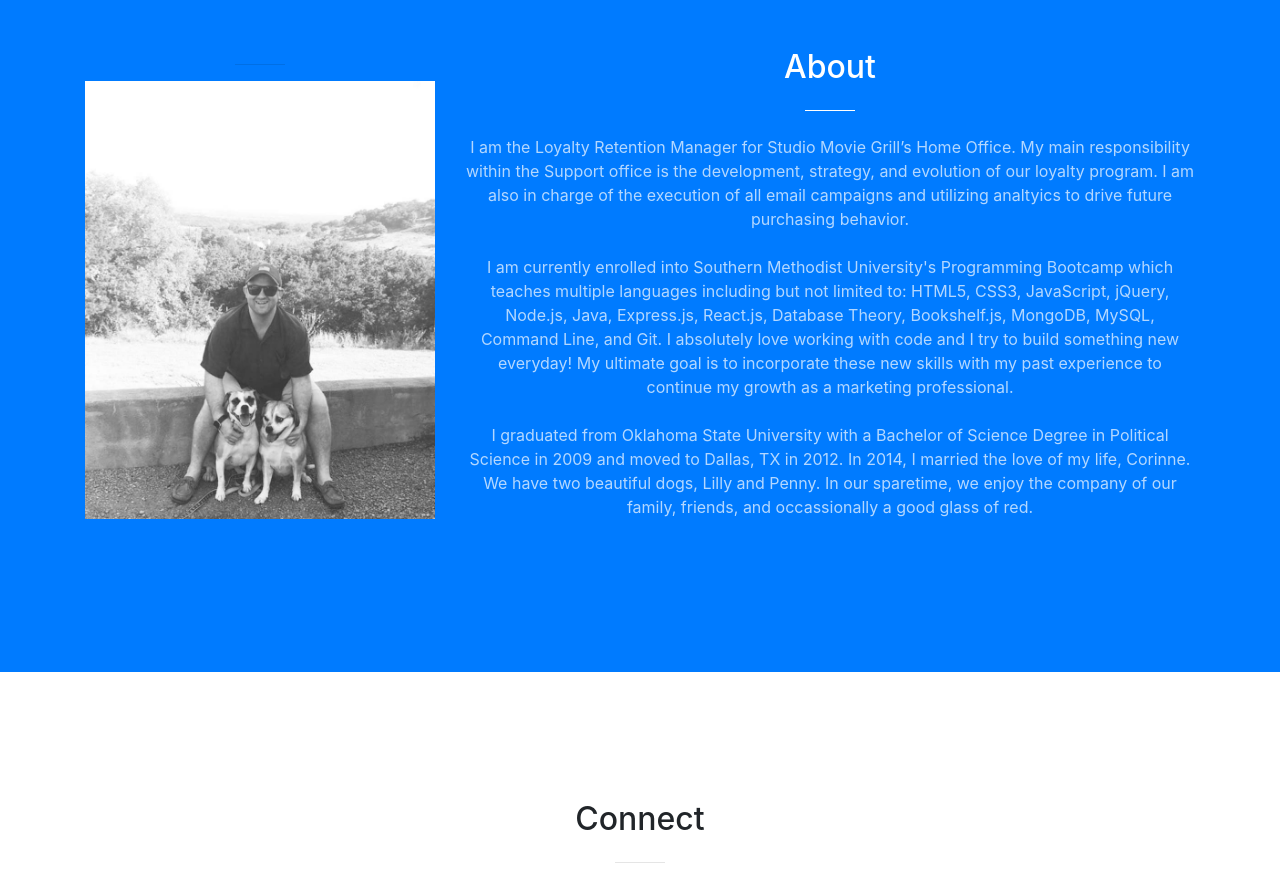
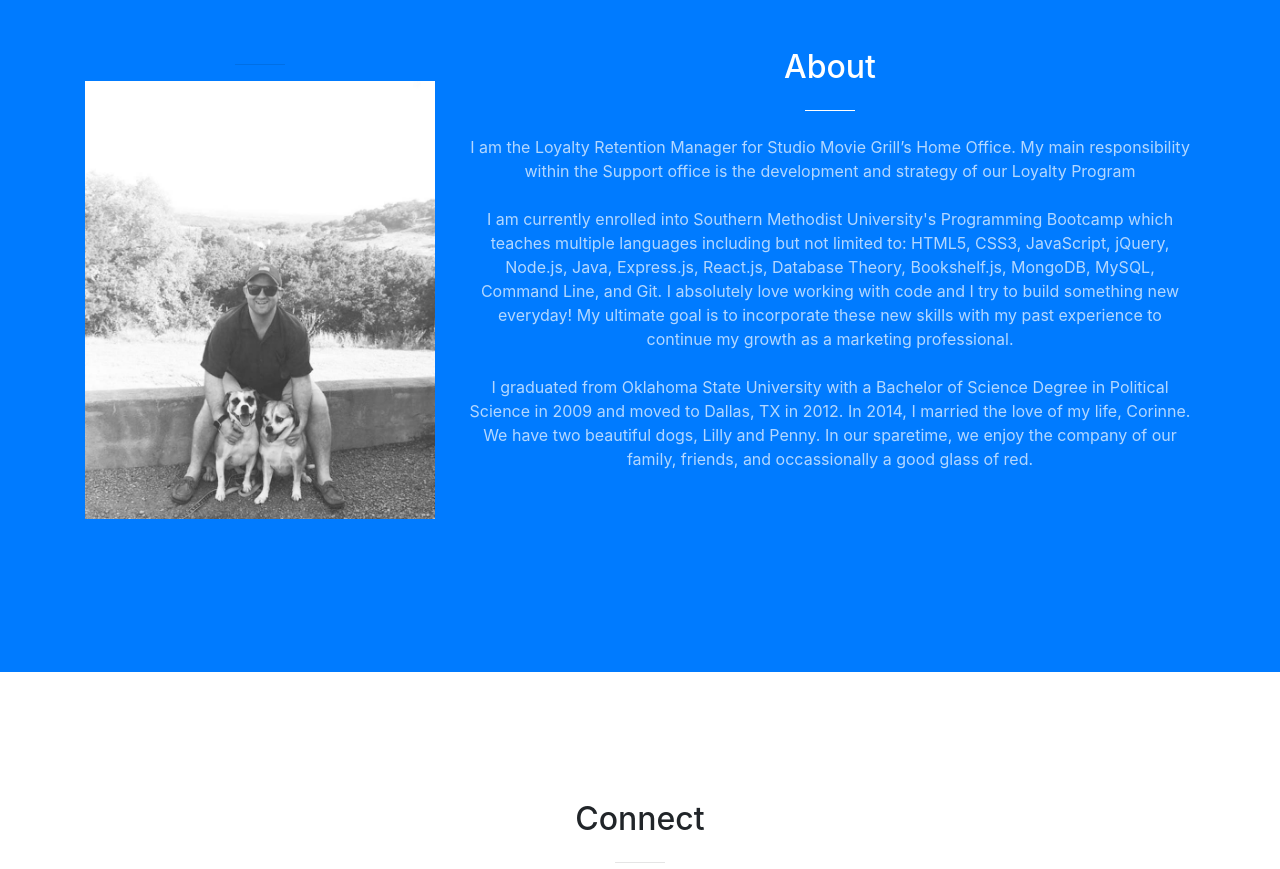
Before and after one commit to mbizzle1464/portfolio, a website with bundled scripts: page index.html in a window 1280 px wide. Shown: the part 880-1749 px from the top of the page. Built offline with nearby package versions, Linux system fonts and the light colour scheme.

Commit message:
updated bio.

```diff
--- a/index.html
+++ b/index.html
@@ -83,8 +83,7 @@
             <h2 class="section-heading text-white">About</h2>
             <hr class="light my-4">
             <p class="text-faded mb-4">I am the Loyalty Retention Manager for Studio Movie Grill’s Home Office. My main responsibility within the Support office
-            is the development, strategy, and evolution of our loyalty program. I am also in charge of the execution of all email campaigns and utilizing analtyics to drive
-            future purchasing behavior. </p>
+            is the development and strategy of our Loyalty Program </p>
             <p class="text-faded mb-4">I am currently enrolled into Southern Methodist University's Programming Bootcamp which teaches multiple languages including but not limited to:
             HTML5, CSS3, JavaScript, jQuery, Node.js, Java, Express.js, React.js, Database Theory, Bookshelf.js, MongoDB, MySQL, Command Line, and Git.
             I absolutely love working with code and I try to build something new everyday! My ultimate goal is to incorporate these new skills with my past experience
```
